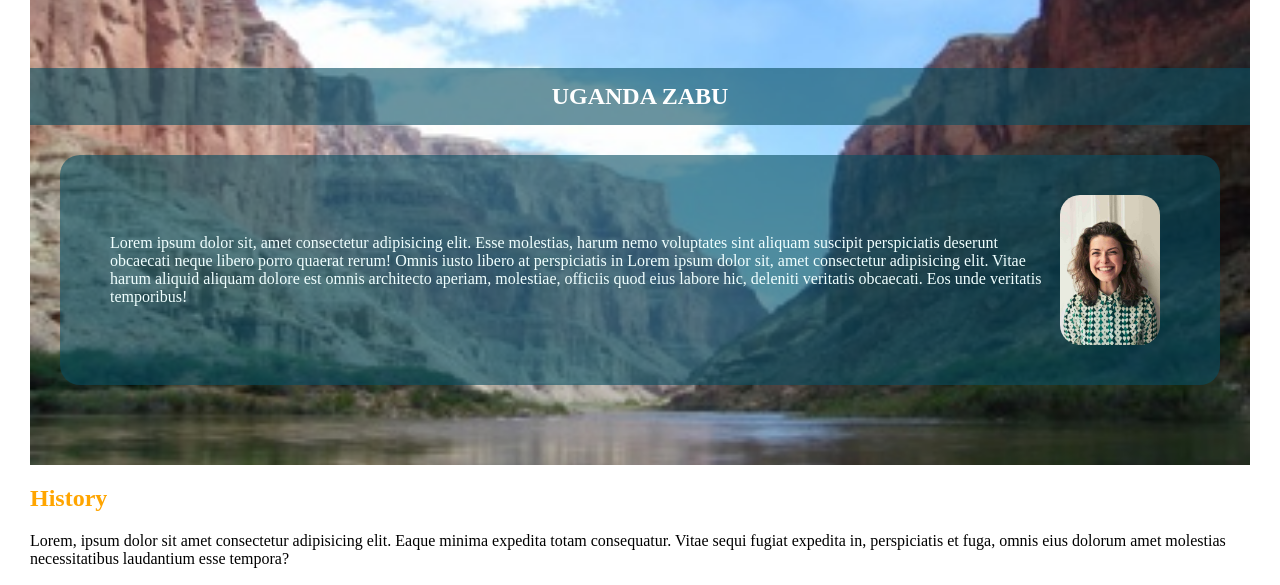
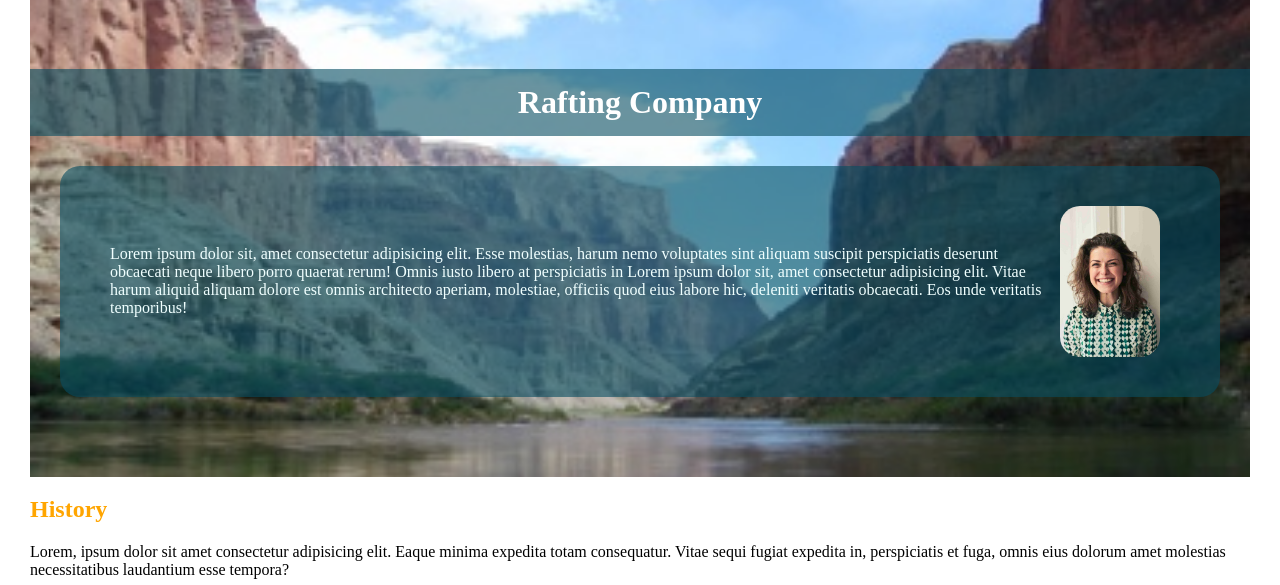
Before and after one commit to Sembatya2020/wdd130, a plain HTML site: page wwr/about.html in a window 1280 px wide. Shown: the part 203-788 px from the top of the page. Drawn offline with Linux system fonts and the light colour scheme.

Commit message:
kkkkkwww

```diff
--- a/wwr/about.html
+++ b/wwr/about.html
@@ -31,7 +31,7 @@
     </header>
     <main class="banner">
         <div class="hero">
-            <h2 class="heading-1">UGANDA ZABU</h2>
+            <h1 class="heading-1">Rafting Company</h1>
             <article class="happy-person">
                 <div class="design">
                     <p class="happy-p">Lorem ipsum dolor sit, amet consectetur adipisicing elit. Esse molestias, harum nemo
```
